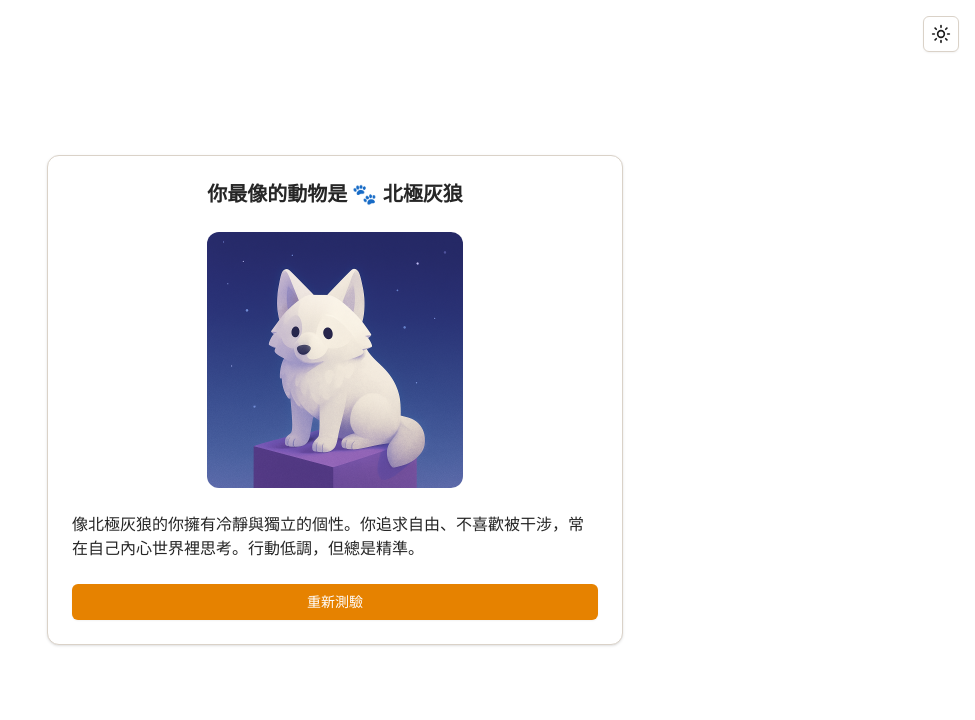
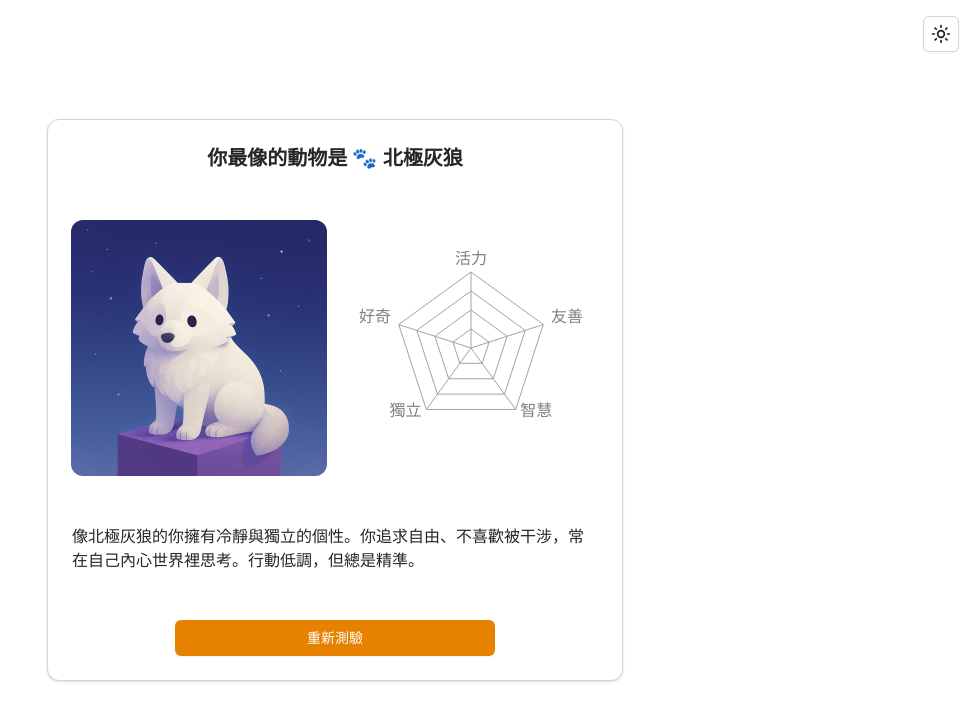
Before and after one commit to edenhsia/animal-witihin, a React (Vite) app: page /result in a window 1280 px wide. Shown: the top 720 px of the page, without its empty margins (305-1280 px from the left). Built offline with nearby package versions, Linux system fonts and the light colour scheme.

Commit message:
feat: add radar chart to Result page

```diff
--- a/package.json
+++ b/package.json
@@ -20,6 +20,7 @@
     "react-dom": "^19.0.0",
     "react-redux": "^9.2.0",
     "react-router": "^7.4.1",
+    "recharts": "^2.15.2",
     "tailwind-merge": "^3.1.0",
     "tailwindcss": "^4.1.0",
     "tw-animate-css": "^1.2.5"
--- a/src/components/Intro.tsx
+++ b/src/components/Intro.tsx
@@ -18,7 +18,7 @@ export default function Intro() {
         題輕鬆有趣的問題，從你的直覺出發，帶你挖掘那隻藏在你心裡的小動物 🐾
       </p>
 
-      <Button asChild>
+      <Button asChild className="w-full max-w-xs mx-auto">
         <Link to="/quiz">開始測驗</Link>
       </Button>
     </Card>
--- a/src/components/Result.tsx
+++ b/src/components/Result.tsx
@@ -3,8 +3,14 @@ import { Button } from './ui/button'
 import { Link } from 'react-router'
 import { useSelector } from 'react-redux'
 import { RootState } from '@/store'
-
 import { calcFinalScore, getBestMatchAnimal } from '@/utils/score'
+import {
+  Radar,
+  RadarChart,
+  PolarGrid,
+  PolarAngleAxis,
+  ResponsiveContainer,
+} from 'recharts'
 
 export default function Result() {
   const { answers } = useSelector((state: RootState) => state.quiz)
@@ -12,16 +18,42 @@ export default function Result() {
   const finalScore = calcFinalScore(answers)
   const bestMatchAnimal = getBestMatchAnimal(finalScore)
 
+  const radarData = [
+    { subject: '活力', value: finalScore.activity },
+    { subject: '友善', value: finalScore.friendliness },
+    { subject: '智慧', value: finalScore.intelligence },
+    { subject: '獨立', value: finalScore.independence },
+    { subject: '好奇', value: finalScore.curiosity },
+  ]
+
   return (
-    <Card className="p-6 w-full max-w-xl">
+    <Card className="p-6 w-full max-w-xl space-y-6">
       <h2 className="text-xl font-bold text-center">
         你最像的動物是 🐾 {bestMatchAnimal.name}
       </h2>
 
-      <img src={bestMatchAnimal.image} className="w-64 rounded-xl mx-auto" />
+      <div className="flex items-center justify-center">
+        <img src={bestMatchAnimal.image} className="w-64 rounded-xl mr-4" />
+        <div className="w-full h-50 max-w-64 flex-shrink-0">
+          <ResponsiveContainer>
+            <RadarChart data={radarData}>
+              <PolarGrid stroke="#a1a1aa" />
+              <PolarAngleAxis dataKey="subject" />
+              <Radar
+                name="你"
+                dataKey="value"
+                stroke="#e67300"
+                fill="#e67300"
+                fillOpacity={0.7}
+                animationBegin={300}
+              />
+            </RadarChart>
+          </ResponsiveContainer>
+        </div>
+      </div>
       <p>{bestMatchAnimal.personality}</p>
 
-      <Button asChild>
+      <Button asChild className="w-full max-w-xs mx-auto">
         <Link to="/">重新測驗</Link>
       </Button>
     </Card>
```
